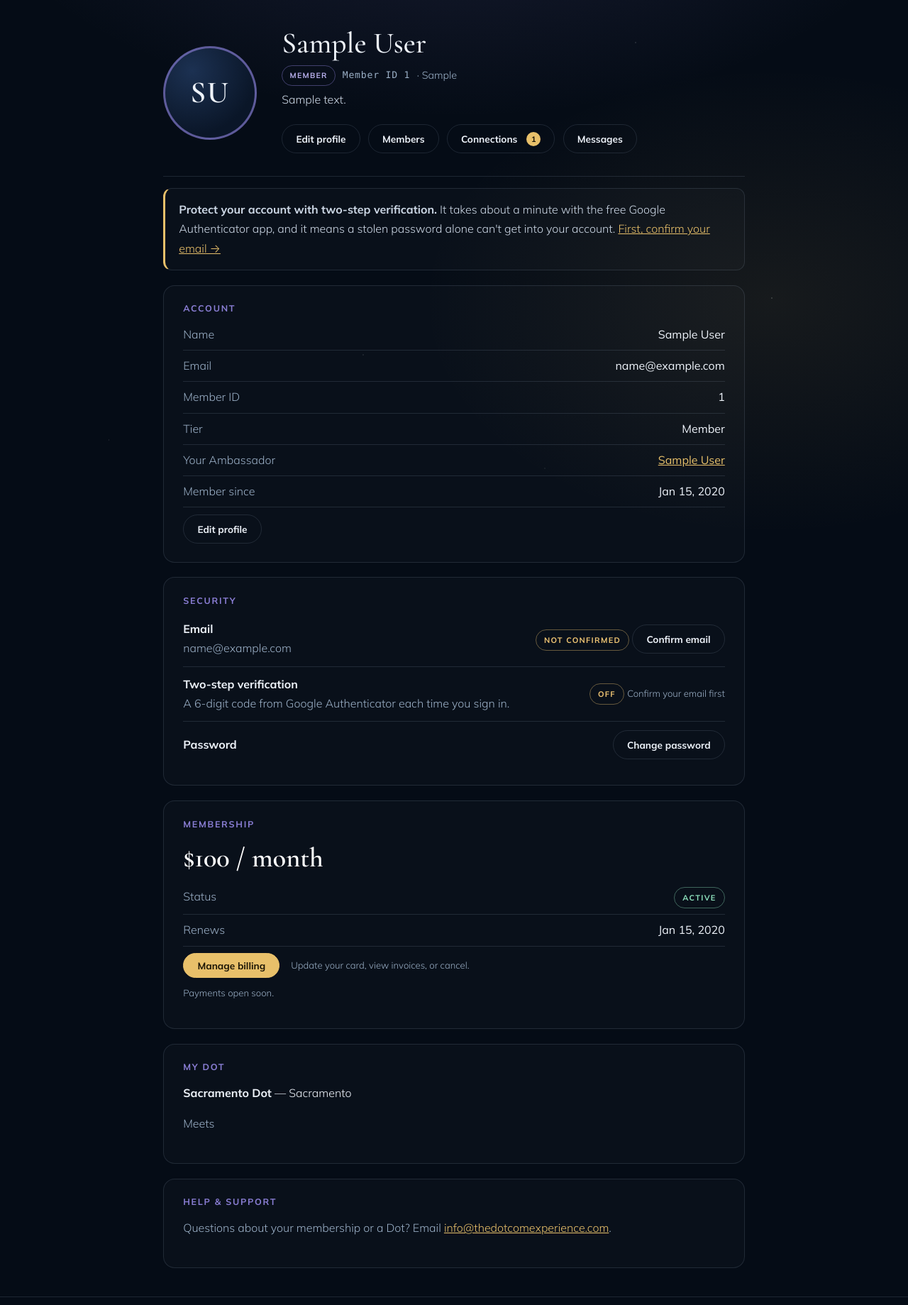
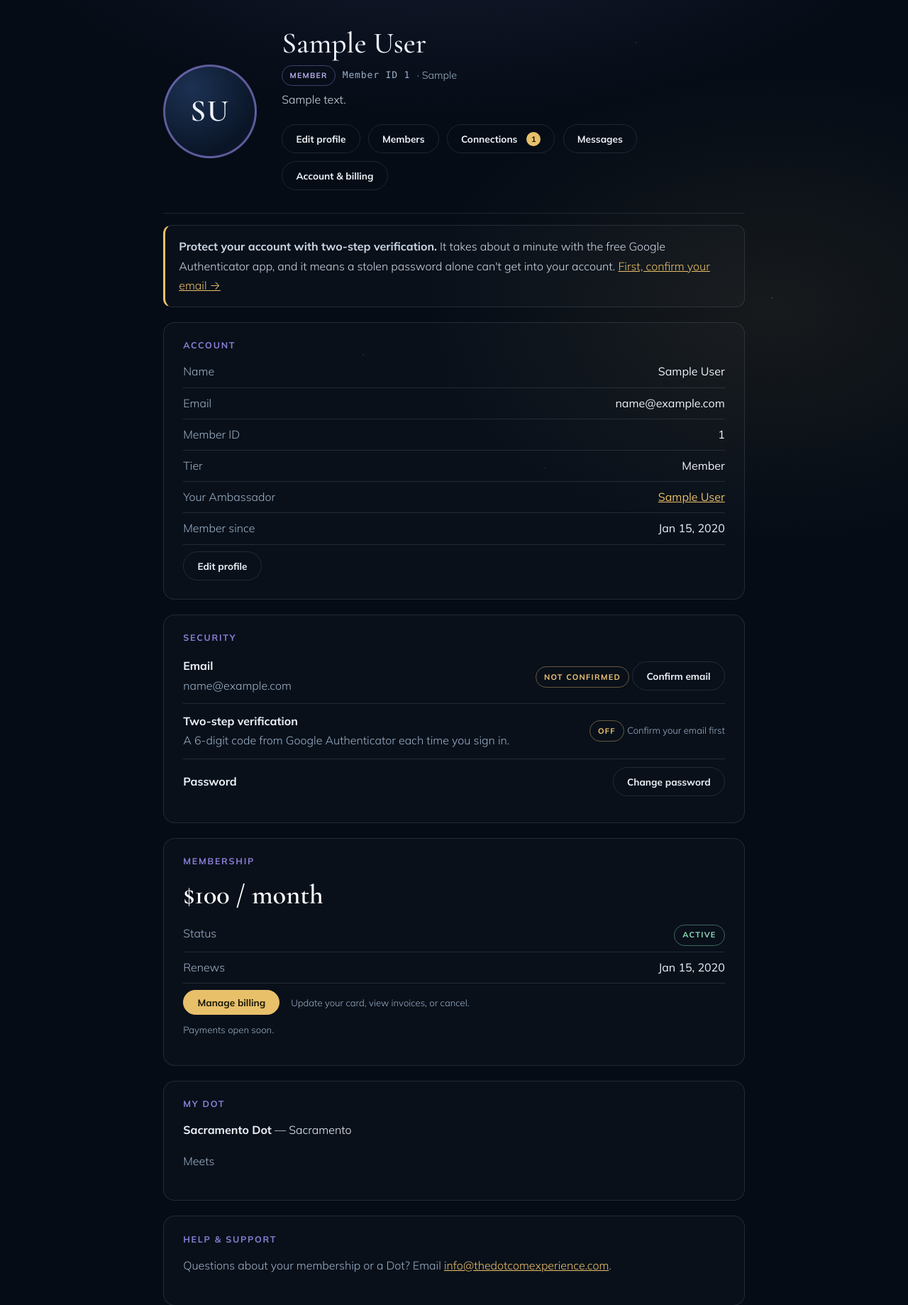
Before and after one commit to Abelcesq/thedotcomexperience, a Django app: page /accounts/profile/ in a window 1280 px wide. Shown: the part 60-1899 px from the top of the page at 71% size. Run offline with Django 5.2, Linux system fonts and the light colour scheme; a user stored in the database is signed in; data comes from the database, SQL or seed files in the repository; tables that the repository leaves empty hold one stand-in row (values such as "Sample post"); data that the repository does not hold is empty; parts of the project's set-up code (start-up, migrations or seed data) failed here and were passed over.

Commit message:
Add an Account & billing button to the profile page
The button sits next to Messages in the profile header and jumps to the
Membership card on the same page, where billing is managed. It shows for
every signed-in account, paid or not.

Co-Authored-By: Claude Fable 5.2 <noreply@anthropic.com>
Claude-Session: https://claude.ai/code/session_0152c3pgABouTGczTigWhQVV

```diff
--- a/membership/static/css/app.css
+++ b/membership/static/css/app.css
@@ -56,6 +56,8 @@ nav.links .btn,nav.links .btn-gold{padding:9px 18px;font-size:.85rem}
 .hero h1{font-size:clamp(2.2rem,6vw,3.4rem);font-weight:500;margin:.5rem 0}
 .hero p{color:var(--muted);max-width:52ch;margin:1rem auto 0}
 .card{border:1px solid var(--line);border-radius:16px;padding:1.6rem 1.7rem;background:rgba(255,255,255,.02);margin:1.3rem 0}
+.card[id]{scroll-margin-top:96px}   /* jump links land below the sticky banner */
+@media(max-width:1150px){.card[id]{scroll-margin-top:170px}}   /* the banner is taller when its menu wraps */
 .card h2{font-size:1.5rem;font-weight:500;margin-bottom:.5rem}
 .card h3{font-family:var(--font-body);font-size:.78rem;letter-spacing:.14em;text-transform:uppercase;color:var(--denim);font-weight:700;margin-bottom:.5rem}
 .row{display:flex;justify-content:space-between;gap:1rem;flex-wrap:wrap;padding:.5rem 0;border-bottom:1px solid var(--line)}
--- a/membership/templates/account/profile.html
+++ b/membership/templates/account/profile.html
@@ -17,8 +17,9 @@
         <a class="btn btn-ghost btn-sm" href="{% url 'member_directory' %}">Members</a>
         <a class="btn btn-ghost btn-sm" href="{% url 'connections' %}">Connections{% if pending_requests %}<span class="count">{{ pending_requests }}</span>{% endif %}</a>
         <a class="btn btn-ghost btn-sm" href="{% url 'member_inbox' %}">Messages{% if unread_messages %}<span class="count">{{ unread_messages }}</span>{% endif %}</a>
-        {% if profile.is_charter_holder %}<a class="btn btn-ghost btn-sm" href="{% url 'my_team' %}">My team</a>{% endif %}
       {% endif %}
+      <a class="btn btn-ghost btn-sm" href="#billing">Account &amp; billing</a>
+      {% if profile.can_use_community and profile.is_charter_holder %}<a class="btn btn-ghost btn-sm" href="{% url 'my_team' %}">My team</a>{% endif %}
     </div>
     {% if not profile.can_use_community %}<p class="help">The member directory and messages open once your membership is active.</p>{% endif %}
   </div>
@@ -73,7 +74,7 @@
 </div>
 
 <!-- Membership / Subscription -->
-<div class="card">
+<div class="card" id="billing">
   <h3>Membership</h3>
   <div class="price">{{ MEMBERSHIP_PRICE_LABEL }}</div>
   <div class="row"><span class="k">Status</span><span class="v"><span class="pill {{ profile.membership_status }}">{{ profile.get_membership_status_display }}</span></span></div>
```
Also changed, not shown: membership/accounts/tests.py (+7 -0 lines).
